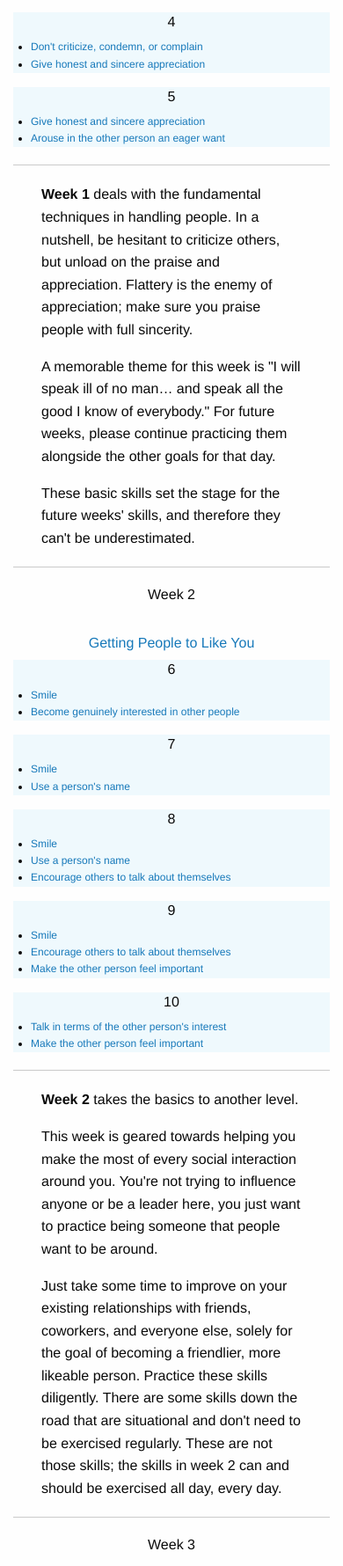
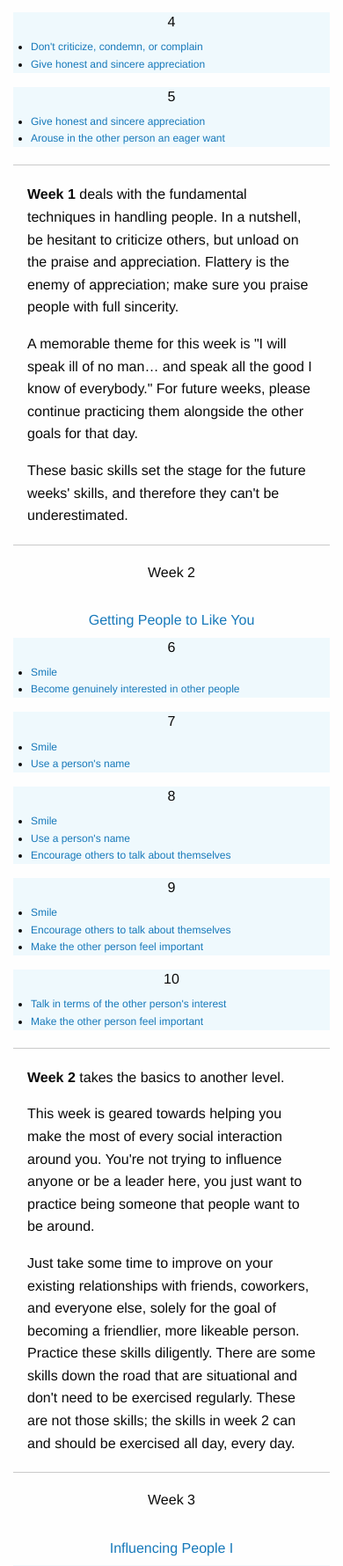
Before and after one commit to alkrauss48/labs, a PHP site: page /carnegie-chart in a window 390 px wide. Shown: the part 611-2391 px from the top of the page at 88% size. Run offline with PHP 8.4, Linux system fonts and the light colour scheme; some libraries are stand-ins or nearby versions.

Commit message:
Add media query

```diff
--- a/carnegie-chart/styles/custom.css
+++ b/carnegie-chart/styles/custom.css
@@ -9,6 +9,12 @@
 
 .content p {
   padding: 0 2em;
+}
+
+@media screen and (max-width: 768px){
+  .content p {
+    padding: 0 1em;
+  }
 }
 
 h6.right {
```
